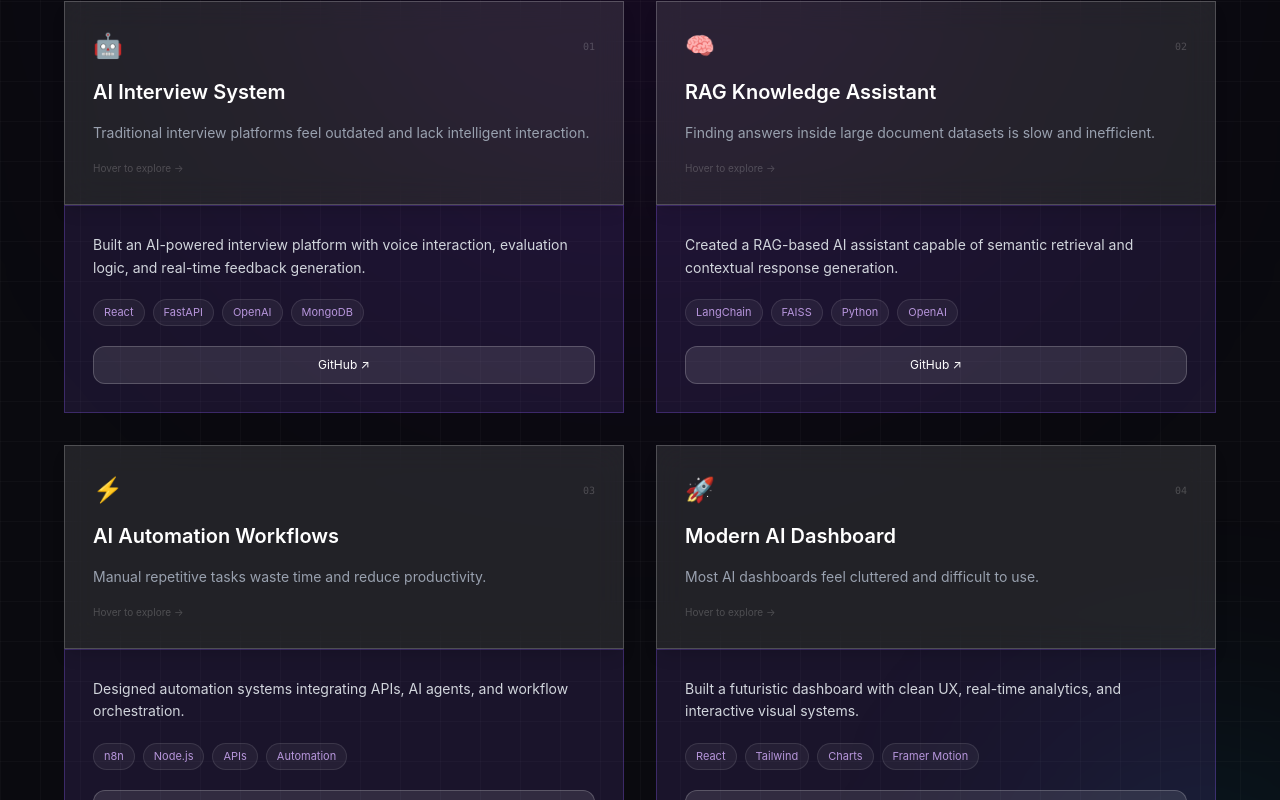
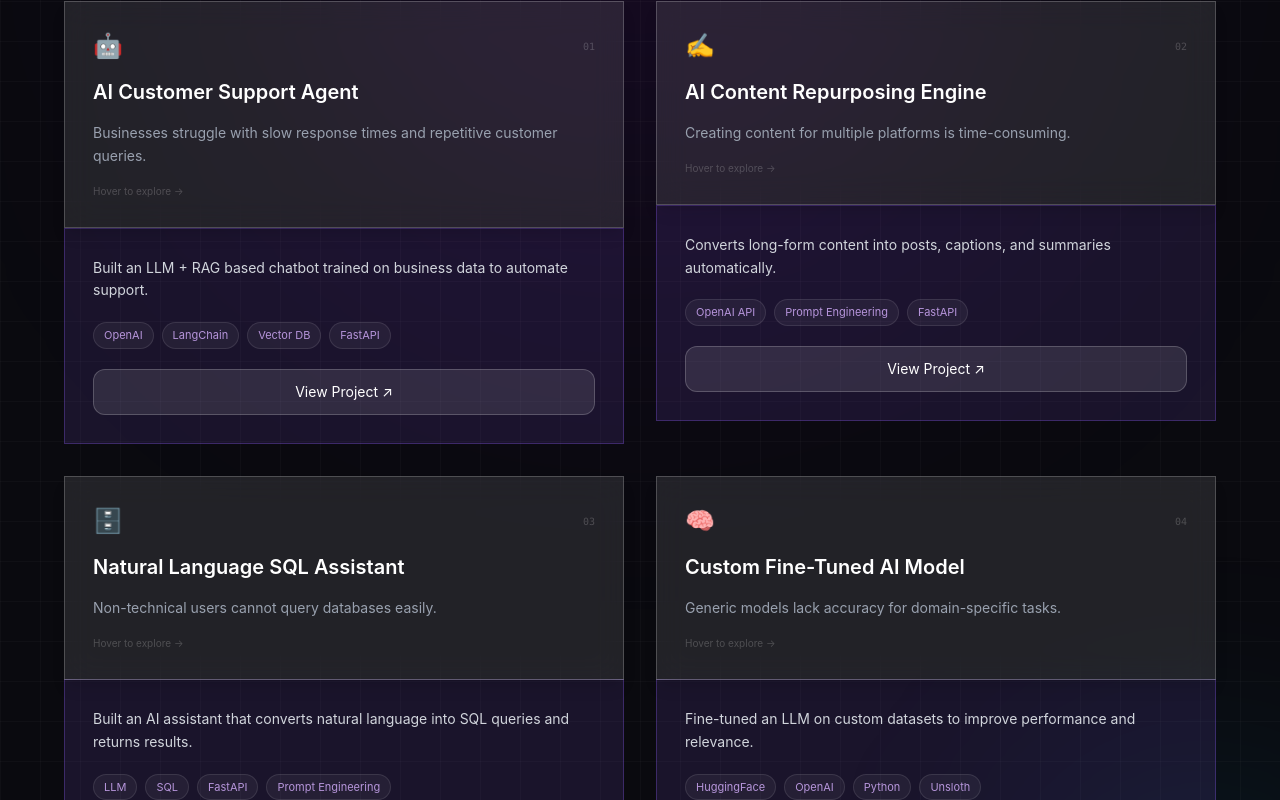
Before and after one commit to Himanshu110109/portfolio, a React (Vite) app: page / in a window 1280 px wide. Shown: the part 1820-2620 px from the top of the page. Built offline with nearby package versions, Linux system fonts and the light colour scheme.

Commit message:
Update project details and improve layout

```diff
--- a/src/components/Projects.jsx
+++ b/src/components/Projects.jsx
@@ -4,59 +4,58 @@ export default function Projects() {
 
   const projects = [
     {
-      title: "AI Interview System",
       icon: "🤖",
+      title: "AI Customer Support Agent",
       problem:
-        "Traditional interview platforms feel outdated and lack intelligent interaction.",
-
+        "Businesses struggle with slow response times and repetitive customer queries.",
       solution:
-        "Built an AI-powered interview platform with voice interaction, evaluation logic, and real-time feedback generation.",
-
-      tech: ["React", "FastAPI", "OpenAI", "MongoDB"],
-
-      github: "#",
+        "Built an LLM + RAG based chatbot trained on business data to automate support.",
+      tech: ["OpenAI", "LangChain", "Vector DB", "FastAPI"],
+      result:
+        "Reduced response time by ~70% and automated common queries.",
+      github: "https://github.com/Himanshu110109/GYM-chatbot",
+      demo: "#",
     },
 
     {
-      title: "RAG Knowledge Assistant",
-      icon: "🧠",
+      icon: "✍️",
+      title: "AI Content Repurposing Engine",
       problem:
-        "Finding answers inside large document datasets is slow and inefficient.",
-
+        "Creating content for multiple platforms is time-consuming.",
       solution:
-        "Created a RAG-based AI assistant capable of semantic retrieval and contextual response generation.",
-
-      tech: ["LangChain", "FAISS", "Python", "OpenAI"],
-
-      github: "#",
+        "Converts long-form content into posts, captions, and summaries automatically.",
+      tech: ["OpenAI API", "Prompt Engineering", "FastAPI"],
+      result: "Increased content production speed by 5–10x.",
+      github: "https://github.com/Himanshu110109/Ai-content-repurposing",
+      demo: "#",
     },
 
     {
-      title: "AI Automation Workflows",
-      icon: "⚡",
+      icon: "🗄️",
+      title: "Natural Language SQL Assistant",
       problem:
-        "Manual repetitive tasks waste time and reduce productivity.",
-
+        "Non-technical users cannot query databases easily.",
       solution:
-        "Designed automation systems integrating APIs, AI agents, and workflow orchestration.",
-
-      tech: ["n8n", "Node.js", "APIs", "Automation"],
-
-      github: "#",
+        "Built an AI assistant that converts natural language into SQL queries and returns results.",
+      tech: ["LLM", "SQL", "FastAPI", "Prompt Engineering"],
+      result:
+        "Enabled non-technical users to access data without writing SQL.",
+      github: "https://github.com/Himanshu110109/sql-query-tool",
+      demo: "#",
     },
 
     {
-      title: "Modern AI Dashboard",
-      icon: "🚀",
+      icon: "🧠",
+      title: "Custom Fine-Tuned AI Model",
       problem:
-        "Most AI dashboards feel cluttered and difficult to use.",
-
+        "Generic models lack accuracy for domain-specific tasks.",
       solution:
-        "Built a futuristic dashboard with clean UX, real-time analytics, and interactive visual systems.",
-
-      tech: ["React", "Tailwind", "Charts", "Framer Motion"],
-
-      github: "#",
+        "Fine-tuned an LLM on custom datasets to improve performance and relevance.",
+      tech: ["HuggingFace", "OpenAI", "Python", "Unsloth"],
+      result:
+        "Improved response accuracy and domain relevance significantly.",
+      github: "https://github.com/Himanshu110109/Fine-tuning",
+      demo: "#",
     },
   ];
 
@@ -179,6 +178,7 @@ export default function Projects() {
                       </p>
 
                       <div className="flex flex-wrap gap-2 mb-5">
+
                         {p.tech.map((t, j) => (
                           <span
                             key={j}
@@ -189,15 +189,15 @@ export default function Projects() {
                         ))}
                       </div>
 
-                      <div className="flex gap-2 mt-auto">
+                      <div className="mt-auto">
 
                         <a
                           href={p.github}
                           target="_blank"
                           rel="noreferrer"
-                          className="flex-1 text-center px-3 py-2.5 rounded-xl bg-white/10 border border-white/20 text-xs hover:bg-white/20 transition"
+                          className="w-full inline-flex items-center justify-center px-4 py-3 rounded-xl bg-white/10 border border-white/20 text-sm hover:bg-white/20 transition"
                         >
-                          GitHub ↗
+                          View Project ↗
                         </a>
                       </div>
                     </div>
@@ -226,6 +226,18 @@ export default function Projects() {
                       {p.solution}
                     </p>
                   </div>
+                </div>
+
+                {/* RESULT */}
+                <div className="mt-4 rounded-xl border border-purple-500/10 bg-purple-500/[0.05] px-3 py-2">
+
+                  <p className="text-[11px] uppercase tracking-wider text-purple-300/60 mb-1">
+                    Result
+                  </p>
+
+                  <p className="text-sm text-gray-300 leading-relaxed">
+                    {p.result}
+                  </p>
                 </div>
 
                 {/* TECH */}
```
